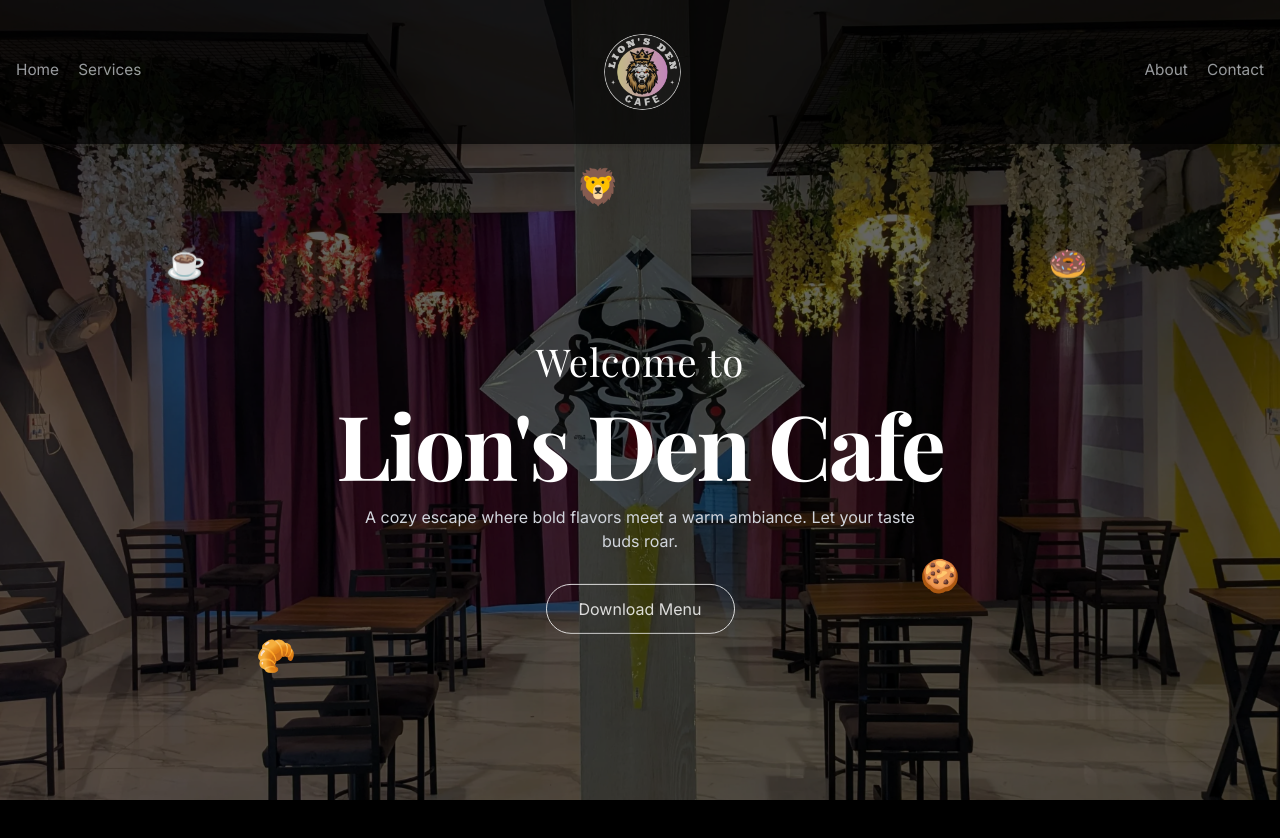
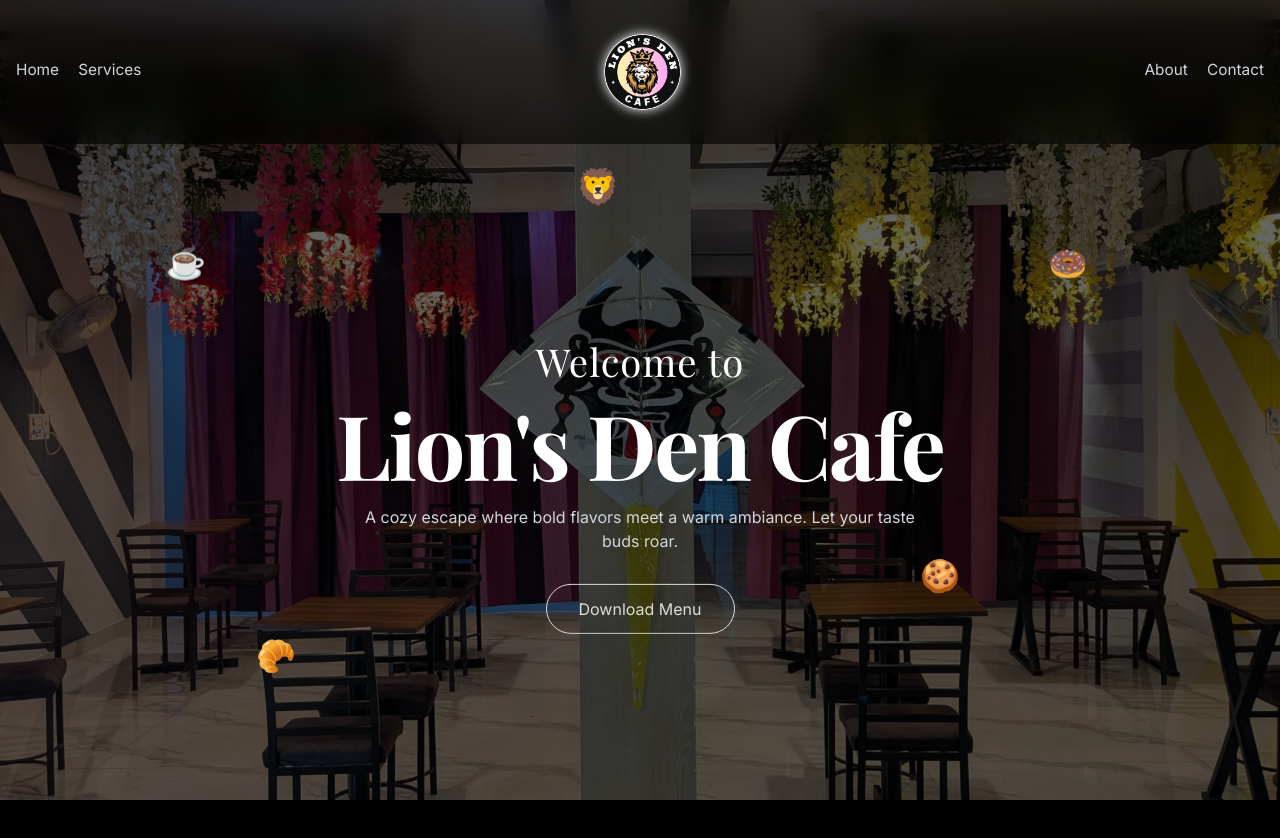
Before and after one commit to webli-web-agency/Lion-s-den-cafe, a React (Vite) app: page / in a window 1280 px wide. Shown: the top 838 px of the page. Built offline with nearby package versions, Linux system fonts and the light colour scheme.

Commit message:
making logo glowing and added navigation to home page

```diff
--- a/src/components/Navbar.jsx
+++ b/src/components/Navbar.jsx
@@ -93,81 +93,80 @@ const Navbar = () => {
   return (
     <nav
       ref={navRef}
-      className={`fixed w-full h-[12vh] md:h-[18vh] top-0 left-0 px-4 z-50 bg-black shadow-md transition-transform duration-500 opacity-[70%] ${
-        showNav ? 'translate-y-0' : '-translate-y-full'
+      className={`fixed w-full h-[14vh] md:h-[18vh] top-0 left-0 px-4 z-50 transition-transform duration-500 ${showNav ? 'translate-y-0' : '-translate-y-full'
         }`}
     >
+      {/* Gradient background with opacity behind content */}
+      <div className="absolute inset-0 bg-gradient-to-b from-black/30 to-black/60 backdrop-blur-md z-[-1]" />
+
       <div className="max-w-[1280px] mx-auto w-full h-full flex justify-between items-center flex-wrap gap-4 md:gap-[3vw]">
 
         {/* Left Links */}
         <ul className="flex gap-4 md:gap-[1.5vw] items-center text-sm md:text-[1.2vw]">
           <li
-            className={`nav-link relative cursor-pointer pb-1 ${
-              (hovered === "Home" || active === "Home") ? "text-white" : "text-gray-300"
+            className={`nav-link relative cursor-pointer pb-1 ${(hovered === "Home" || active === "Home") ? "text-white" : "text-gray-300"
               }`}
             onMouseEnter={() => setHovered("Home")}
             onMouseLeave={() => setHovered(null)}
             onClick={() => handleClick("Home")}
           >
             Home
-            <span className={`absolute bottom-0 left-0 w-full transition-all duration-300 ${
-              hovered === "Home" || active === "Home"
+            <span className={`absolute bottom-0 left-0 w-full transition-all duration-300 ${hovered === "Home" || active === "Home"
                 ? "bg-white scale-x-100"
                 : "bg-transparent scale-x-0"
               }`}></span>
           </li>
 
           <li
-            className={`nav-link relative cursor-pointer pb-1 ${
-              (hovered === "Services" || active === "Services") ? "text-white" : "text-gray-300"
+            className={`nav-link relative cursor-pointer pb-1 ${(hovered === "Services" || active === "Services") ? "text-white" : "text-gray-300"
               }`}
             onMouseEnter={() => setHovered("Services")}
             onMouseLeave={() => setHovered(null)}
             onClick={() => handleClick("Services")}
           >
             Services
-            <span className={`absolute bottom-0 left-0 w-full transition-all duration-300 ${
-              hovered === "Services" || active === "Services"
+            <span className={`absolute bottom-0 left-0 w-full transition-all duration-300 ${hovered === "Services" || active === "Services"
                 ? "bg-white scale-x-100"
                 : "bg-transparent scale-x-0"
               }`}></span>
           </li>
         </ul>
 
-        {/* Logo */}
-        <div id="logo" className="w-[50px] h-[50px] md:w-[6vw] md:h-[6vw] rounded-full overflow-hidden">
+        {/* Logo with glow */}
+        <div
+          onClick={() => handleClick("Home")}
+
+          id="logo"
+          className="w-[70px] h-[70px] md:w-[6vw] md:h-[6vw] rounded-full overflow-hidden glow-logo cursor-pointer opacity-full"
+        >
           <img className="w-full h-full object-cover" src={Logo} alt="Lion's Den Logo" />
         </div>
 
         {/* Right Links */}
         <ul className="flex gap-4 md:gap-[1.5vw] items-center text-sm md:text-[1.2vw]">
           <li
-            className={`nav-link relative cursor-pointer pb-1 ${
-              (hovered === "About" || active === "About") ? "text-white" : "text-gray-300"
+            className={`nav-link relative cursor-pointer pb-1 ${(hovered === "About" || active === "About") ? "text-white" : "text-gray-300"
               }`}
             onMouseEnter={() => setHovered("About")}
             onMouseLeave={() => setHovered(null)}
             onClick={() => handleClick("About")}
           >
             About
-            <span className={`absolute bottom-0 left-0 w-full transition-all duration-300 ${
-              hovered === "About" || active === "About"
+            <span className={`absolute bottom-0 left-0 w-full transition-all duration-300 ${hovered === "About" || active === "About"
                 ? "bg-white scale-x-100"
                 : "bg-transparent scale-x-0"
               }`}></span>
           </li>
 
           <li
-            className={`nav-link relative cursor-pointer pb-1 ${
-              (hovered === "Contact" || active === "Contact") ? "text-white" : "text-gray-300"
+            className={`nav-link relative cursor-pointer pb-1 ${(hovered === "Contact" || active === "Contact") ? "text-white" : "text-gray-300"
               }`}
             onMouseEnter={() => setHovered("Contact")}
             onMouseLeave={() => setHovered(null)}
             onClick={() => handleClick("Contact")}
           >
             Contact
-            <span className={`absolute bottom-0 left-0 w-full transition-all duration-300 ${
-              hovered === "Contact" || active === "Contact"
+            <span className={`absolute bottom-0 left-0 w-full transition-all duration-300 ${hovered === "Contact" || active === "Contact"
                 ? "bg-white scale-x-100"
                 : "bg-transparent scale-x-0"
               }`}></span>
--- a/src/index.css
+++ b/src/index.css
@@ -30,3 +30,7 @@ h1, h2, h3 {
 .nav-link:hover::after {
   width: 100%;
 }
+
+.glow-logo{
+  filter: drop-shadow(0 0 6px #FFF);
+}
```
Lines whose indentation alone changed are shown as unchanged.
